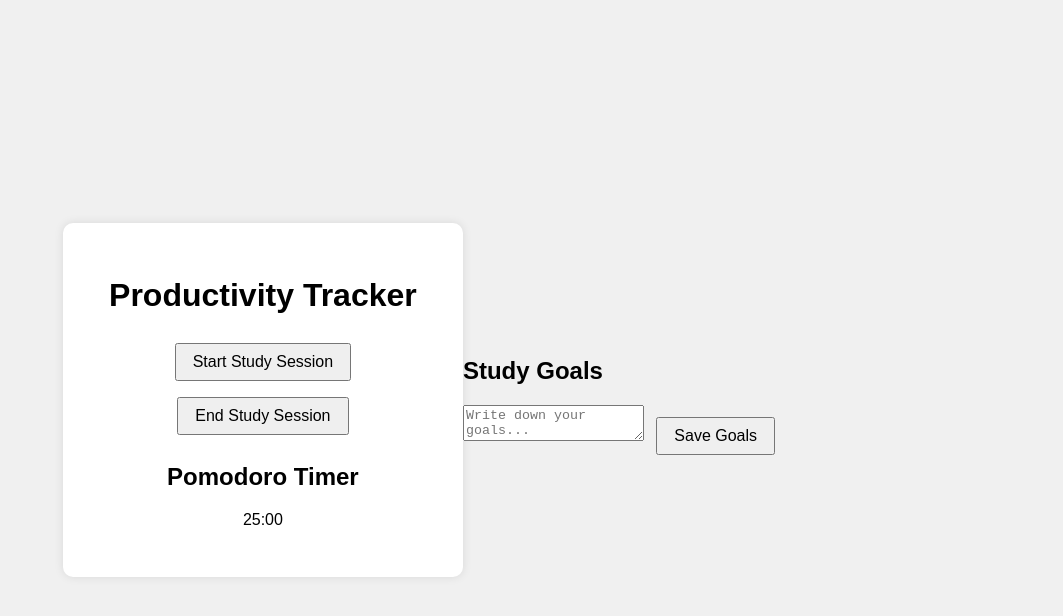
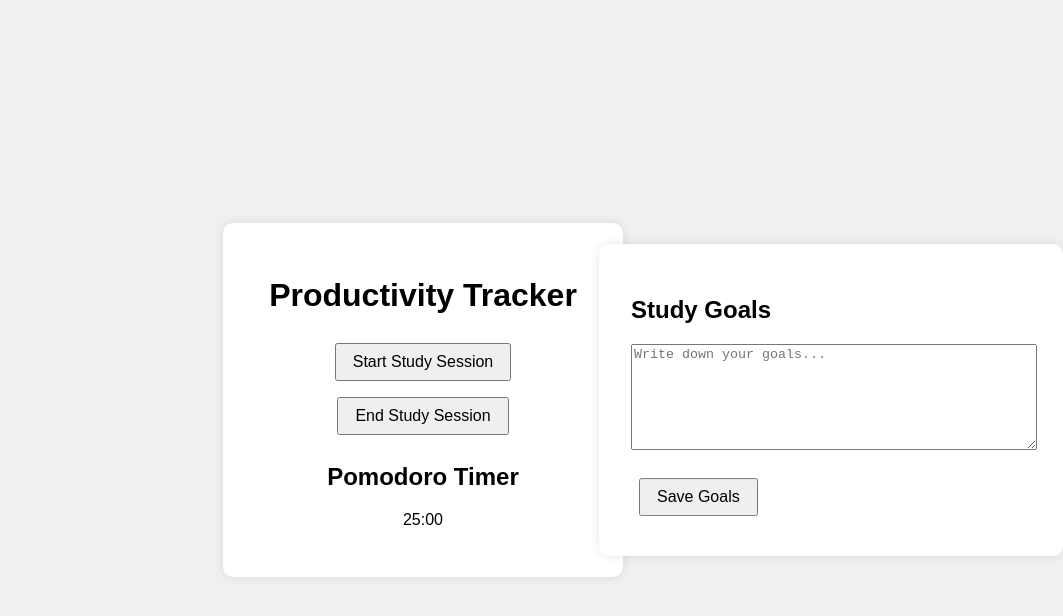
Before and after one commit to Matthewkweon/productivity-tracker, a plain HTML site: page index.html in a window 1280 px wide. Both pictures are taken after a click on the button "Start Study Session". Shown: the whole page, without its empty margins (217-1280 px from the left). Drawn offline with Linux system fonts and the light colour scheme.

Commit message:
move goals to the right

```diff
--- a/index.html
+++ b/index.html
@@ -24,7 +24,7 @@
             <div id="goalsText"></div>
         </div>
     </div>
-    <div id="goalsModal" style="display:none;">
+    <div id="goalsModal">
         <h2>Study Goals</h2>
         <textarea id="goalsInput" placeholder="Write down your goals..."></textarea>
         <button id="saveGoalsBtn">Save Goals</button>
--- a/style.css
+++ b/style.css
@@ -34,7 +34,6 @@ button {
     margin-top: 1rem;
     font-weight: bold;
 }
-
 .goal-item {
     display: flex;
     align-items: center;
@@ -56,3 +55,22 @@ button {
     box-shadow: 0 0 10px rgba(0,0,0,0.1);
     word-wrap: break-word; /* Ensure long words or URLs break to avoid overflow */
 }
+
+#goalsModal {
+    display: none;
+    background-color: white;
+    padding: 2rem;
+    border-radius: 10px;
+    box-shadow: 0 0 10px rgba(0,0,0,0.1);
+    position: absolute; /* Use absolute positioning */
+    right: 0; /* Align to the right */
+    top: 50%; /* Center vertically */
+    transform: translateY(-50%); /* Adjust for perfect centering */
+    width: 400px;
+}
+
+#goalsInput {
+    width: 100%; /* Ensure the input takes full width */
+    height: 100px; /* Adjust height as needed */
+    margin-bottom: 1rem; /* Space between input and button */
+}
```
